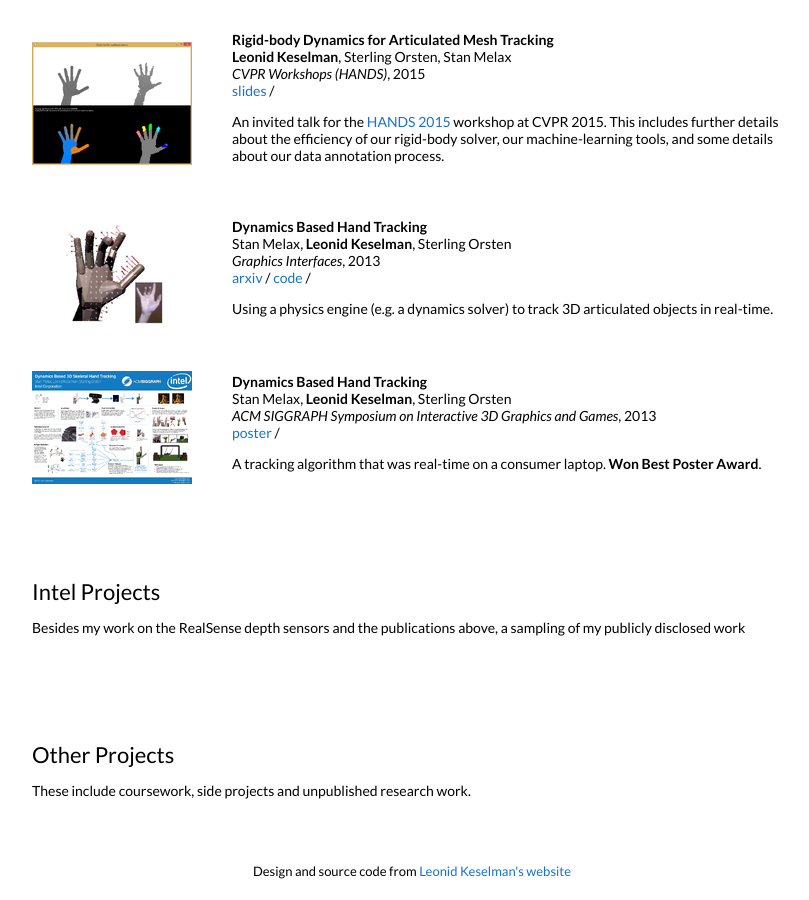
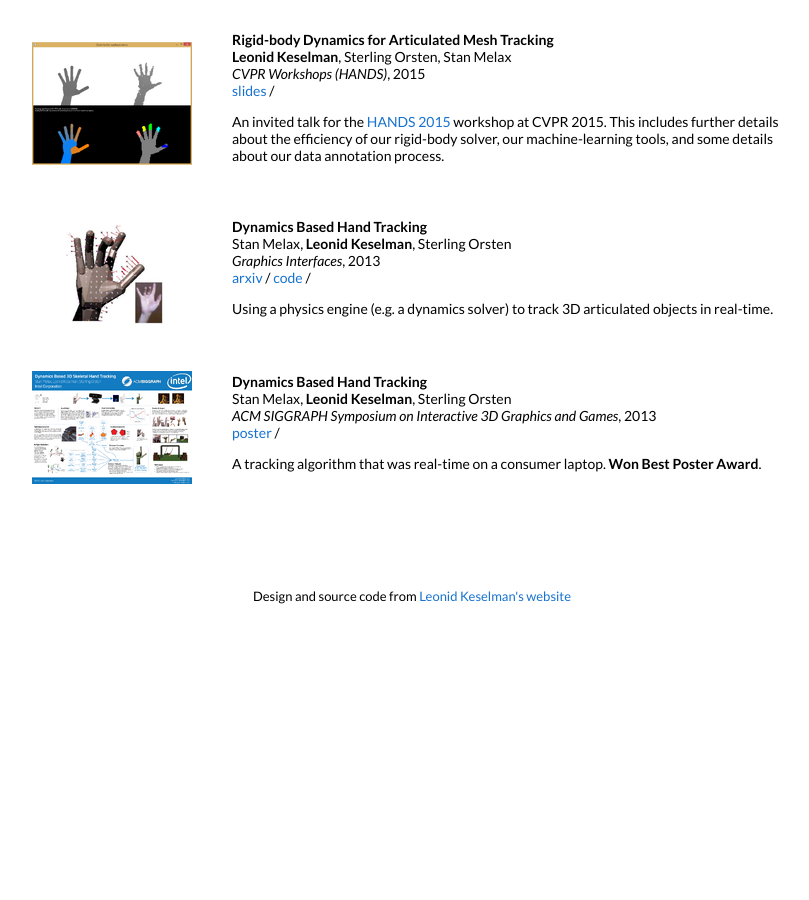
Before and after one commit to kraritt/kraritt.github.io, a Jekyll site: the page built from _posts/2023-08-28-3dgaussians.markdown, in a window 1280 px wide and 900 px high, scrolled down 1633 px. Shown: the whole window, without its empty margins (228-1037 px from the left). Built offline with Jekyll 4.4.1, drawn with Linux system fonts in a browser that asks for light colours; after the commit the page ends 2258 px from its top, so only the background shows below that.

Commit message:
Update default.html

```diff
--- a/_layouts/default.html
+++ b/_layouts/default.html
@@ -113,138 +113,6 @@
         <br>
         <table style="width:100%;border:0px;border-spacing:0px;border-collapse:separate;margin-right:auto;margin-left:auto;">
           <tr>
-            <td style="padding:2.5%;width:100%;vertical-align:middle">
-              <h2>Intel Projects</h2>
-              <p>Besides my work on the RealSense depth sensors and the publications above, a sampling of my publicly disclosed work
-              </p>
-            </td>
-          </tr>
-        </table>
-        <table style="width:100%;border:0px;border-spacing:0px;border-collapse:separate;margin-right:auto;margin-left:auto;">
-
-          {% for post in site.posts %}
-          {% for cat in post.categories %}
-          {% if cat == 'Intel' %}
-          <tr>
-            <td style="padding:2.5%;width:25%;vertical-align:middle;min-width:120px">
-              <img src="/tn{{post.image}}" alt="project image" style="width:auto; height:auto; max-width:100%;" />
-            </td>
-            <td style="padding:2.5%;width:75%;vertical-align:middle">
-              <h3>{{post.title}}</h3>
-              <br>
-              <em>{{post.categories}} {{post.course}}</em>
-              <br>
-              {{ post.date | date: "%Y-%m-%d" }}
-
-              <br>
-              {% if post.website %}
-              <a href="{{post.website}}">website</a> /
-              {% endif %}
-              {% if post.paper %}
-              <a href="{{post.paper}}">paper</a> /
-              {% endif %}
-              {% if post.patent %}
-              <a href="{{post.patent}}">patent</a> /
-              {% endif %}
-              {% if post.patent2 %}
-              <a href="{{post.patent2}}">patent #2</a> /
-              {% endif %}
-              {% if post.patent3 %}
-              <a href="{{post.patent3}}">patent #3</a> /
-              {% endif %}
-              {% if post.video %}
-              <a href="{{post.video}}">video</a> /
-              {% endif %}
-              {% if post.video2 %}
-              <a href="{{post.video2}}">video #2</a> /
-              {% endif %}
-              {% if post.code %}
-              <a href="{{post.code}}">code</a> /
-              {% endif %}
-              {% if post.poster %}
-              <a href="{{post.poster}}">poster</a> /
-              {% endif %}
-              {% if post.slides %}
-              <a href="{{post.slides}}">slides</a> /
-              {% endif %}
-              <p></p>
-              {{ post.excerpt }}
-            </td>
-          </tr>
-          {% endif %}
-          {% endfor %}
-          {% endfor %}
-        </table>
-        <br>
-        <br>
-        <br>
-        <table style="width:100%;border:0px;border-spacing:0px;border-collapse:separate;margin-right:auto;margin-left:auto;">
-          <tr>
-            <td style="padding:2.5%;width:100%;vertical-align:middle">
-              <h2>Other Projects</h2>
-              <p> These include coursework, side projects and unpublished research work.
-              </p>
-            </td>
-          </tr>
-        </table>
-        <table style="width:100%;border:0px;border-spacing:0px;border-collapse:separate;margin-right:auto;margin-left:auto;">
-
-          {% for post in site.posts %}
-          {% for cat in post.categories %}
-          {% if cat != 'research' and cat != 'Intel' %}
-          <tr>
-            <td style="padding:2.5%;width:25%;vertical-align:middle;min-width:120px">
-              <img src="/tn{{post.image}}" alt="project image" style="width:auto; height:auto; max-width:100%;" />
-            </td>
-            <td style="padding:2.5%;width:75%;vertical-align:middle">
-              <h3>{{post.title}}</h3>
-              <br>
-              <em>{{post.categories}} {{post.course}}</em>
-              <br>
-              {{ post.date | date: "%Y-%m-%d" }}
-
-              <br>
-              {% if post.website %}
-              <a href="{{post.website}}">website</a> /
-              {% endif %}
-              {% if post.paper %}
-              <a href="{{post.paper}}">paper</a> /
-              {% endif %}
-              {% if post.patent %}
-              <a href="{{post.patent}}">patent</a> /
-              {% endif %}
-              {% if post.patent2 %}
-              <a href="{{post.patent2}}">patent #2</a> /
-              {% endif %}
-              {% if post.patent3 %}
-              <a href="{{post.patent3}}">patent #3</a> /
-              {% endif %}
-              {% if post.video %}
-              <a href="{{post.video}}">video</a> /
-              {% endif %}
-              {% if post.video2 %}
-              <a href="{{post.video2}}">video #2</a> /
-              {% endif %}
-              {% if post.code %}
-              <a href="{{post.code}}">code</a> /
-              {% endif %}
-              {% if post.poster %}
-              <a href="{{post.poster}}">poster</a> /
-              {% endif %}
-              {% if post.slides %}
-              <a href="{{post.slides}}">slides</a> /
-              {% endif %}
-              <p></p>
-              {{ post.excerpt }}
-            </td>
-          </tr>
-          {% endif %}
-          {% endfor %}
-          {% endfor %}
-        </table>
-
-        <table style="width:100%;border:0px;border-spacing:0px;border-collapse:separate;margin-right:auto;margin-left:auto;">
-          <tr>
             <td style="padding:0px">
               <br>
               <p style="text-align:center;font-size:small;">
```
